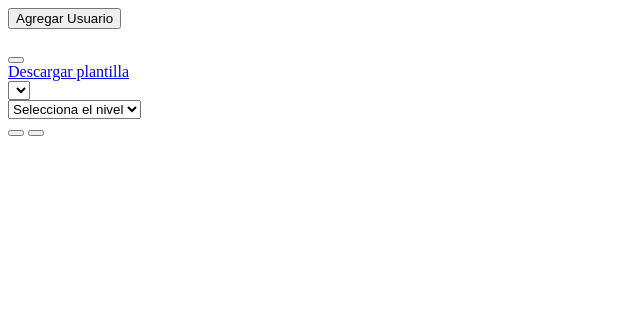
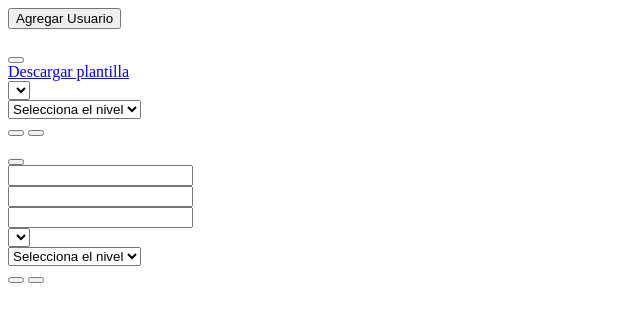
Before and after one commit to raidolContreras/mml_2024, a PHP site: page /pages/admin/Users in a window 1280 px wide. Shown: the top 322 px of the page, without its empty margins (0-640 px from the left). Run offline with PHP 8.4, Linux system fonts and the light colour scheme; lists and menus that the app fills with data are empty.

Commit message:
edit users

```diff
--- a/controller/ajax/ajax.form.php
+++ b/controller/ajax/ajax.form.php
@@ -147,3 +147,7 @@ if (isset($_POST['projectSelect']) && isset($_POST['level_user']) && isset($_FIL
 		echo "Error al cargar el archivo CSV.";
 	}
 }
+
+if(isset($_POST['SearchUser'])){
+	echo json_encode(FormsController::ctrGetUsers('idUser', $_POST['SearchUser']));
+}
--- a/view/pages/admin/Users.php
+++ b/view/pages/admin/Users.php
@@ -64,3 +64,57 @@
         </div>
     </div>
 </div>
+
+
+<!-- Edit users -->
+<div class="modal fade" id="editUsersModal" tabindex="-1" aria-labelledby="editUsersModalLabel" aria-hidden="true">
+    <div class="modal-dialog modal-lg">
+        <div class="modal-content">
+            <div class="modal-header">
+                <h5 class="modal-title addUser_btn" id="editUsersModalLabel"></h5>
+                <button type="button" class="btn-close" data-bs-dismiss="modal" aria-label="Close"></button>
+            </div>
+            <div class="modal-body">
+
+                <div class="row">
+                    <div class="col-6">
+                        <div class="form-group mt-3">
+                            <label for="firstname" class="form-label firstname"></label>
+                            <input class="form-control" type="text" id="firstname">
+                        </div>
+                    </div>
+                    <div class="col-6">
+                        <div class="form-group mt-3">
+                            <label for="lastname" class="form-label lastname"></label>
+                            <input class="form-control" type="text" id="lastname">
+                        </div>
+                    </div>
+                    <div class="col-6">
+                        <div class="form-group mt-3">
+                            <label for="email" class="form-label email"></label>
+                            <input class="form-control" type="text" id="email">
+                        </div>
+                    </div>
+                    <div class="col-6 form-group mt-3">
+                        <label for="projectSelect" class="form-label projects"></label>
+                        <select class="form-select" id="projectSelect">
+                        </select>
+                    </div>
+                    <div class="col-6 form-group mt-3">
+                        <label for="projectLevel" class="form-label level_user"></label>
+                        <select class="form-select" id="level_user">
+                            <option value="">Selecciona el nivel</option>
+                            <option value="0">Administrador</option>
+                            <option value="1">Estándar</option>
+                        </select>
+                    </div>
+                </div>
+            </div>
+            <input type="hidden" id="editUser">
+            <div class="modal-footer">
+                <button type="button" class="btn btn-danger cancel" data-bs-dismiss="modal"></button>
+                <button type="button" class="btn btn-success accept" id="sendButton"></button>
+            </div>
+        </div>
+    </div>
+</div>
```
Also changed, not shown: assets/js/ajax_request/getUsers.js (+34 -1 lines), model/forms.models.php (+10 -2 lines).
